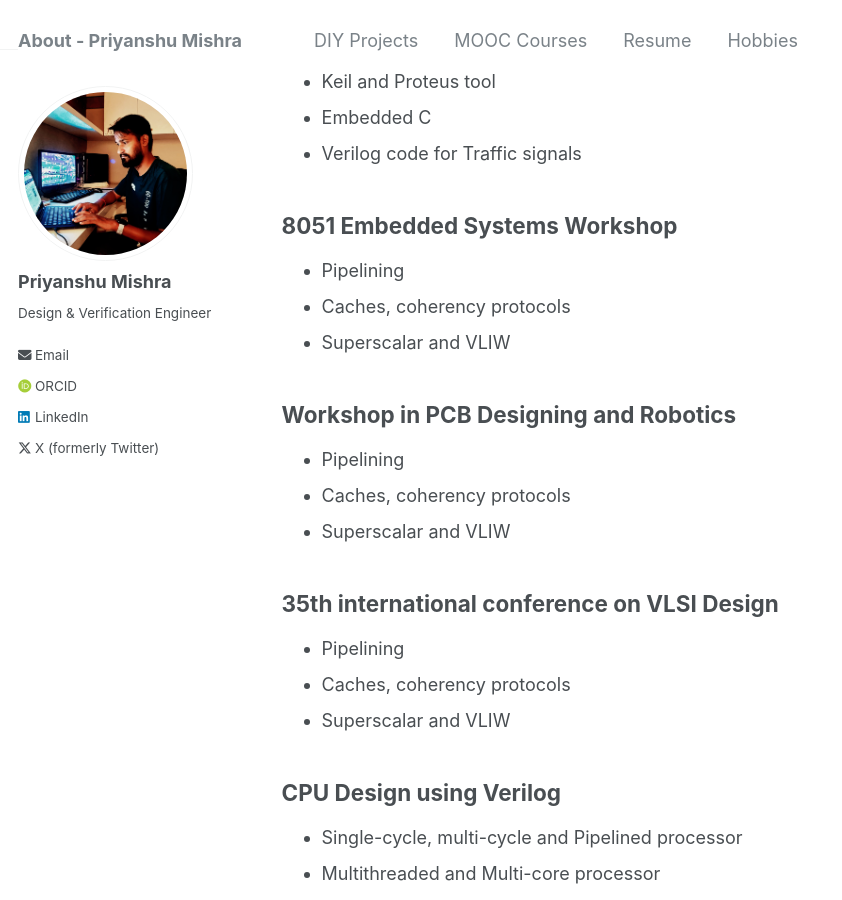
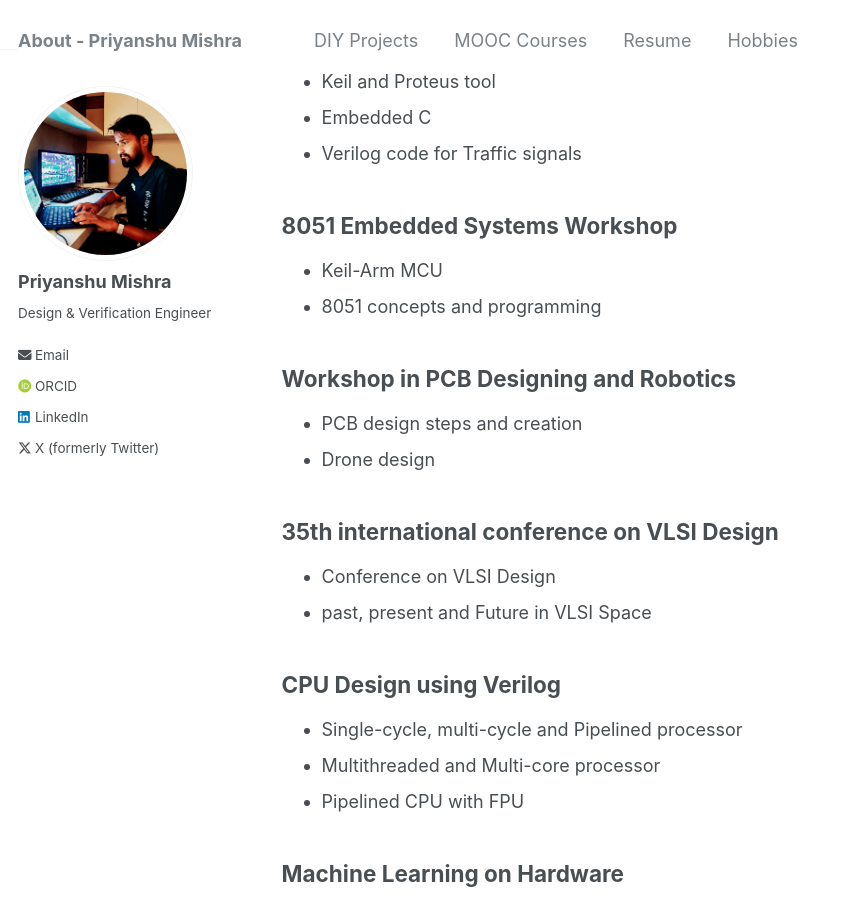
Before and after one commit to Priyanshumishra77/priyanshu.github.io, a Jekyll site: the page built from _pages/mooc-courses.md, in a window 1280 px wide and 900 px high, scrolled down 1801 px. Shown: the whole window, without its empty margins (0-842 px from the left). Built offline with Jekyll 4.4.1, drawn with Linux system fonts in a browser that asks for light colours; some web fonts are replaced.

Commit message:
Update mooc-courses.md

```diff
--- a/_pages/mooc-courses.md
+++ b/_pages/mooc-courses.md
@@ -70,21 +70,18 @@ Embedded systems and VLSI Design
 
 8051 Embedded Systems Workshop
 --------------------
- - Pipelining
- - Caches, coherency protocols
- - Superscalar and VLIW
+ - Keil-Arm MCU
+ - 8051 concepts and programming
 
 Workshop in PCB Designing and Robotics
 --------------------
- - Pipelining
- - Caches, coherency protocols
- - Superscalar and VLIW
+ - PCB design steps and creation
+ - Drone design
 
 35th international conference on VLSI Design
 --------------------
- - Pipelining
- - Caches, coherency protocols
- - Superscalar and VLIW
+ - Conference on VLSI Design
+ - past, present and Future in VLSI Space
 
 CPU Design using Verilog
 --------------------
```
